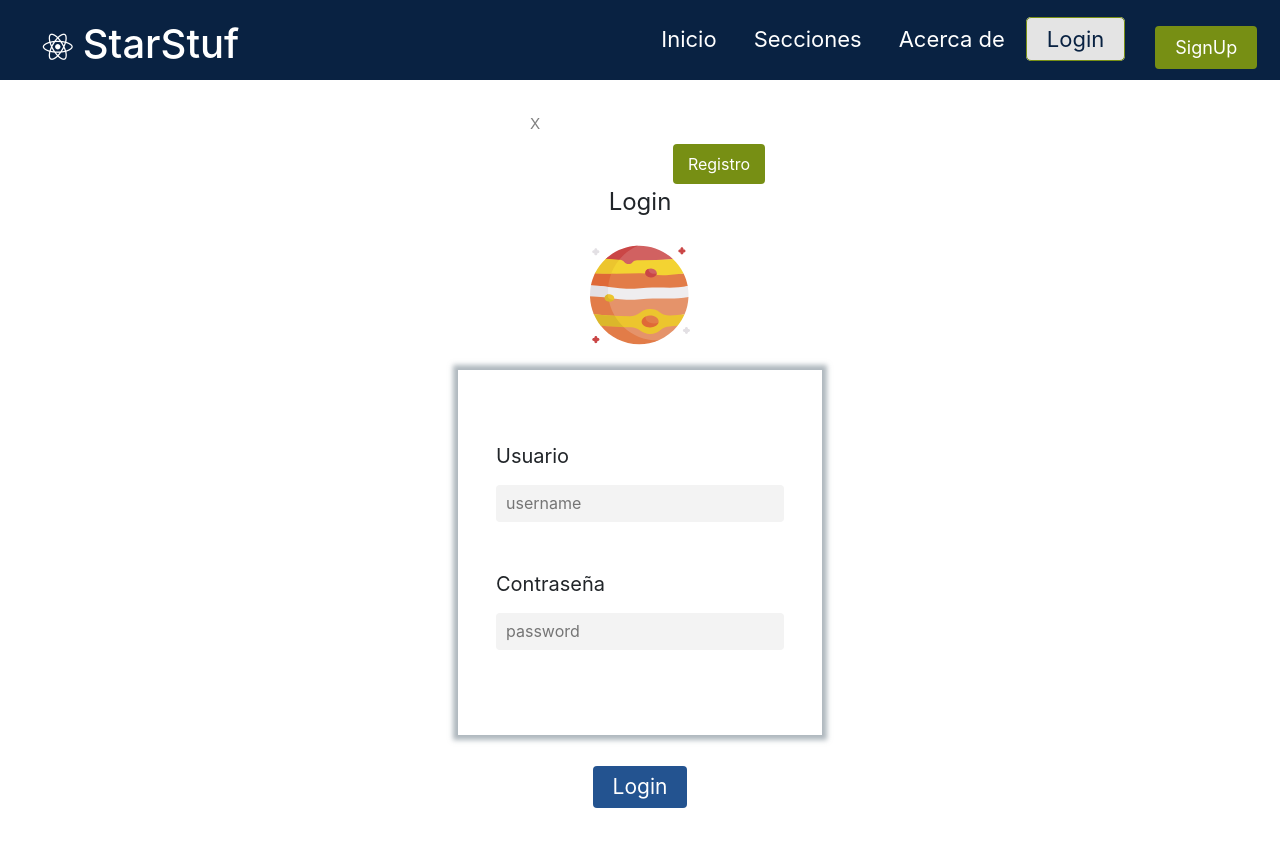
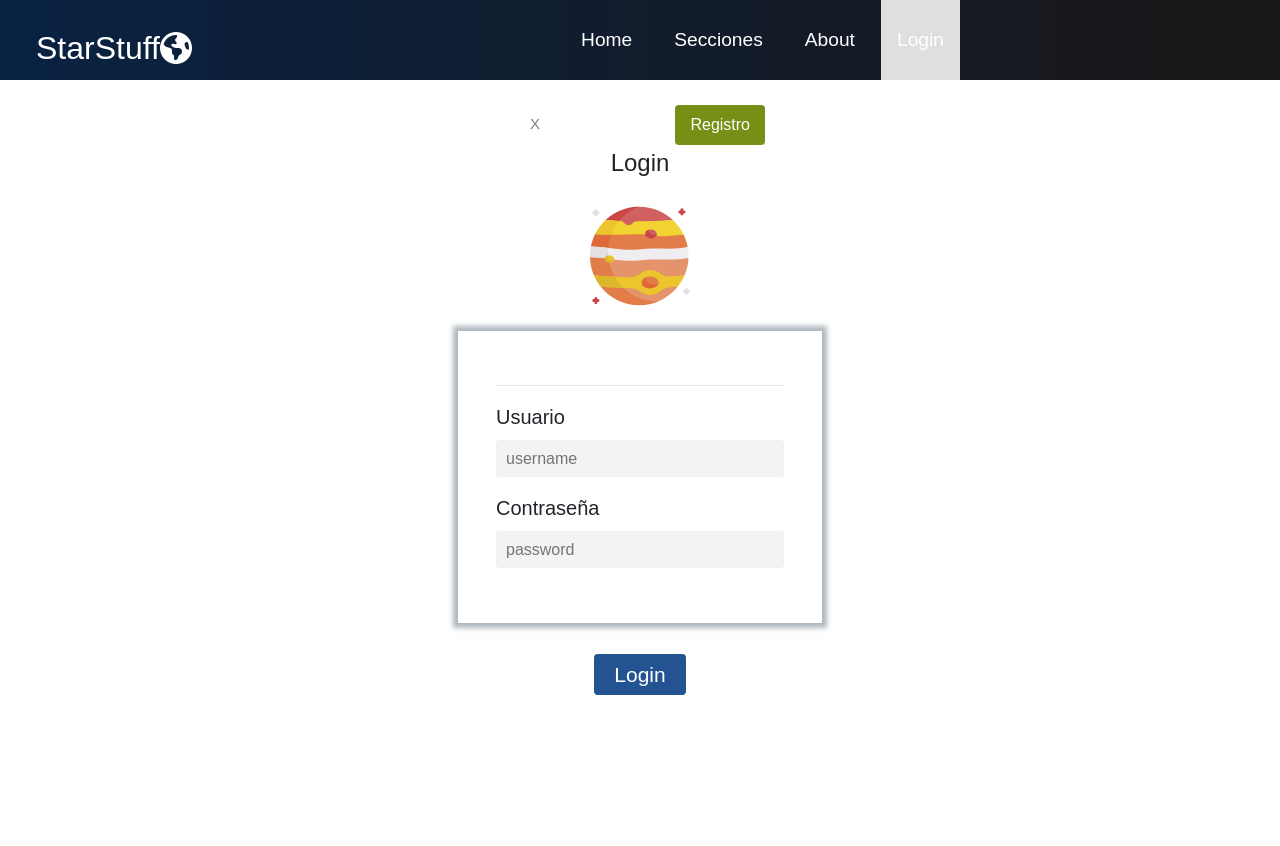
Before and after one commit to mandoni/StarStuff, a React (Create React App) app: page /login in a window 1280 px wide. After the commit the page ends 800 px from the top, so only its background shows below. Built offline with nearby package versions, Linux system fonts and the light colour scheme.

Commit message:
CSS nav-bar, login & register

```diff
--- a/package.json
+++ b/package.json
@@ -8,9 +8,10 @@
     "@testing-library/user-event": "^12.6.3",
     "bootstrap": "^4.6.0",
     "react": "^17.0.1",
+    "react-bootstrap": "^1.5.0",
     "react-dom": "^17.0.1",
     "react-router-dom": "^5.2.0",
-    "react-scripts": "4.0.2",
+    "react-scripts": "^2.0.5",
     "web-vitals": "^1.1.0"
   },
   "scripts": {
--- a/src/App.css
+++ b/src/App.css
@@ -1,6 +1,44 @@
-*{
-  box-sizing:  border-box;
-  margin: auto;
+* {
+  box-sizing: border-box;
+  margin: 0;
   padding: 0;
-  font-family: 'Balsamiq Sans', sans-serif;
+  font-family: 'PT Sans', sans-serif;
 }
+
+.home,
+.services,
+.products,
+.sign-up {
+  display: flex;
+  height: 90vh;
+  align-items: center;
+  justify-content: center;
+  font-size: 3rem;
+}
+
+.services {
+  background-image: url('/images/img-2.jpg');
+  background-position: center;
+  background-size: cover;
+  background-repeat: no-repeat;
+  color: #fff;
+  font-size: 100px;
+}
+
+.products {
+  background-image: url('/images/img-1.jpg');
+  background-position: center;
+  background-size: fill;
+  background-repeat: no-repeat;
+  color: #fff;
+  font-size: 100px;
+}
+
+.sign-up {
+  background-image: url('/images/img-8.jpg');
+  background-position: center;
+  background-size: cover;
+  background-repeat: no-repeat;
+  color: #fff;
+  font-size: 100px;
+}
--- a/src/App.js
+++ b/src/App.js
@@ -9,6 +9,8 @@ import Navbar from './Components/Navbar/Navbar';
 import Home from './Components/Home/Home';
 import Login from './Components/Login/Login';
 import Signup from './Components/Signup/Signup';
+
+import './App.css'
 
 function App() {
 
--- a/src/Components/Button.css
+++ b/src/Components/Button.css
@@ -20,6 +20,8 @@
 
 .btn--primary{
     background-color: var(--primary);
+    color: #242424;
+    border:  1px solid var(--primary);
 }
 
 .btn--outline{
@@ -33,14 +35,17 @@
 
 .btn--medium{
     padding: 8px 20px;
-    border-radius: 4px;
     font-size: 18px;
-    color: white;
 }
 
 .btn--large{
     padding: 12px 26px;
-    border-radius: 4px;
     font-size: 20px;
-    color: white;
 }
+
+.btn--medium:hover,
+.btn--large:hover{
+    background: white;
+    color: #242424;
+    transition: 250ms;
+}
--- a/src/Components/Button.js
+++ b/src/Components/Button.js
@@ -1,5 +1,6 @@
 import React from 'react'
 import './Button.css'
+import { Link } from "react-router-dom";
 
 const STYLES = [
     'btn--primary',
@@ -21,8 +22,11 @@ export const Button = ({
     const checkButtonStyle = STYLES.includes(buttonStyle) ? buttonStyle : STYLES[0]
     const checkButtonSize = SIZES.includes(buttonSize) ? buttonSize : SIZES[0]
     return(
-        <button className = {`btn ${checkButtonStyle} ${checkButtonSize}`} onClick = {onClick} type={type}>
-            {children}
-        </button>
+        <Link to="/singup" className="btn-mobile">
+            <button className = {`btn ${checkButtonStyle} ${checkButtonSize}`} onClick = {onClick} type={type}>
+                {children}
+            </button>
+        </Link>
+
     )
 }
--- a/src/Components/Login/Login.js
+++ b/src/Components/Login/Login.js
@@ -14,8 +14,6 @@ class Login extends React.Component {
                     <Link to="/home">
                         <button type="button" className="btn-close">X</button>
                     </Link>
-                </div>
-                <div className="routing-signup">
                     <Link to="/signup">
                         <button type="button" className="btn-routing">Registro</button>
                     </Link>
--- a/src/Components/Navbar/Navbar.css
+++ b/src/Components/Navbar/Navbar.css
@@ -1,56 +1,87 @@
-.NavbarItems {
-    background: #092242;
+
+/*092242*/
+.navbar {
+    background: linear-gradient(90deg, #092242 0%, rgb(26, 23, 23) 100%);
     height: 80px;
     display: flex;
     justify-content: center;
     align-items: center;
-    font-size: 22px;
-    color: #fff;
-    padding-top: 15px;
-    position: relative;
+    font-size: 1.2rem;
+    position: sticky;
+    top: 0;
+    z-index: 999;
   }
 
-.navbar-logo{
+  .navbar-container {
+    display: flex;
+    justify-content: center;
+    align-items: center;
+    height: 80px;
+    max-width: 1500px;
+  }
+
+  .navbar-logo {
     color: #fff;
     justify-self: start;
     margin-left: 20px;
     cursor: pointer;
-    position: relative;
+    text-decoration: none;
+    font-size: 2rem;
+    display: flex;
+    align-items: center;
   }
 
-.fa-react{
-    margin-right: 10px;
-    font-size: 30px;
+  .fa-typo3 {
+    margin-left: 0.5rem;
+    font-size: 1.8rem;
   }
 
   .nav-menu {
     display: grid;
-    grid-template-columns: repeat(6, auto);
-    grid-gap: 5px;
+    grid-template-columns: repeat(4, auto);
+    grid-gap: 10px;
     list-style: none;
     text-align: center;
-    width: 70vw;
+    width: 60vw;
     justify-content: end;
-    margin-right: 20px;
+    margin-right: 2rem;
   }
 
-.nav-links{
+  .nav-item {
+    height: 80px;
+  }
+
+  .nav-item-login {
+    color: black;
+    height: 80px;
+    display: flex;
+    align-items: center;
+    text-decoration: none;
+    background-color: rgb(223, 223, 223);
+  }
+
+  .nav-item-login:hover{
+    border-bottom: 8px solid;
+    background-color: #fff;
+    transition: 250ms;
+    transition: all 0.2s ease-out;
+  }
+
+  .nav-links {
     color: #fff;
+    display: flex;
+    align-items: center;
     text-decoration: none;
     padding: 0.5rem 1rem;
-    margin-top: 10px;
+    height: 100%;
   }
 
-.nav-links:hover{
-    background-color: #133b70;
-    color: white;
-    font-size: 5px-large;
-    border-radius: 10px;
-    transition: all 0.4s ease-out;
-    text-decoration: none;
+  .nav-links:hover {
+    border-bottom: 4px solid #fff;
+    transition: all 0.2s ease-out;
   }
 
-.fa-bars{
+  .fa-bars {
     color: #fff;
   }
 
@@ -58,87 +89,56 @@
     display: none;
   }
 
-.menu-icon{
+  .menu-icon {
     display: none;
   }
 
-.nav-links-login{
-    padding: 8px, 20px;
-    border-radius: 4px;
-    outline: none;
-    border: none;
-    cursor: pointer;
-    background-color: rgb(228, 228, 228);
-    color: #092242;
-    padding: 8px 20px;
-    border-radius: 4px;
-    border: 1px solid var(--primary);
-    transition: all 0.4s ease-out;
-    border-radius: 5px;
-    text-decoration: none;
-}
-
-.nav-links-login:hover{
-    text-decoration: none;
-    background-color: rgb(255, 255, 255);
-    color: #092242;
-}
-
-
-.menu-icon{
-    display: none;
-}
-
-@media screen and (max-width: 960px){
-    .boton{
-        display: none;
-    }
-
-    .NavbarItems{
+  @media screen and (max-width: 960px) {
+    .NavbarItems {
       position: relative;
     }
 
-    .nav-menu{
+    .nav-menu {
       display: flex;
       flex-direction: column;
       width: 100%;
-        height: 500px;
+      height: 90vh;
       position: absolute;
       top: 80px;
       left: -100%;
       opacity: 1;
-        transition: all 1s ease;
+      transition: all 0.5s ease;
     }
 
-    .nav-menu.active{
-        background-color: #0d315f;
+    .nav-menu.active {
+      background: #242222;
       left: 0;
       opacity: 1;
       transition: all 0.5s ease;
       z-index: 1;
-        color: white;
     }
 
-    .nav-links{
+    .nav-links {
       text-align: center;
       padding: 2rem;
       width: 100%;
       display: table;
     }
 
-    .nav-links:hover{
-        background-color: #173966;;
+    .nav-links:hover {
+      background-color: #fff;
+      color: #242424;
       border-radius: 0;
     }
 
-    .navbar-logo{
-        position: fixed;
+    .navbar-logo {
+      position: absolute;
       top: 0;
       left: 0;
       transform: translate(25%, 50%);
     }
 
-    .menu-icon{
+    .menu-icon {
       display: block;
       position: absolute;
       top: 0;
@@ -148,29 +148,29 @@
       cursor: pointer;
     }
 
-    .fa-timer{
-        color: white;
+    .fa-times {
+      color: #fff;
       font-size: 2rem;
     }
 
-    .nav-links-mobile{
+    .nav-links-mobile {
       display: block;
       text-align: center;
-        padding: 1.5rem;
-        margin: auto;
-        border-radius:  4px;
-        width: 88%;
-        background: #8daa17;
+      margin: 2rem auto;
+      border-radius: 4px;
+      width: 80%;
       text-decoration: none;
-        color: #092242;
       font-size: 1.5rem;
+      background-color: transparent;
+      color: #fff;
+      padding: 14px 20px;
+      border: 1px solid #fff;
+      transition: all 0.3s ease-out;
     }
 
-    .nav-links-mobile:hover{
-        background: #738b13;
-        color: #092242;
+    .nav-links-mobile:hover {
+      background: #8daa17;
+      color: white;
       transition: 250ms;
-        text-decoration: none;
     }
-
   }
--- a/src/Components/Navbar/Navbar.js
+++ b/src/Components/Navbar/Navbar.js
@@ -1,40 +1,67 @@
-import React, {Component} from 'react';
-import {MenuItems} from "./MenuItem"
-import 'bootstrap/dist/css/bootstrap.css';
+import React, {useState} from 'react';
+import { Link } from "react-router-dom";
+import { Button } from '../Button';
 import './Navbar.css'
-import {Button} from "../Button"
-import { Link } from "react-router-dom";
 
-class Navbar extends Component {
-    state= { clicked: false }
+function Navbar() {
+    const [click, setClick] = useState(false);
+    const [button, setButton] = useState(true);
+    const handleClick = () => setClick(!click);
+    const closeMobilMenu = () => setClick(false);
 
-    handleClick = () => {
-        this.setState({clicked: !this.state.clicked})
-    }
+    const showButton = () => {
+        if(window.innerWidth <= 960){
+            setButton(false)
+        }else{
+            setButton(true)
+        }
+    };
 
-    render(){
-        return(
-            <nav className = "NavbarItems">
-                <h1 className="navbar-logo"><i className = "fab fa-react"></i>StarStuf</h1>
-                <div className = "menu-icon" onClick={this.handleClick}>
-                    <i className = {this.state.clicked ? 'fas fa-times' : 'fas fa-bars'}></i>
+    window.addEventListener('resize', showButton);
+
+    return (
+        <>
+            <nav className="navbar">
+                <div className="navbar-container">
+                    <Link to="/" className="navbar-logo">
+                        StarStuff <i className="fas fa-globe-americas"></i>
+                    </Link>
+                    <div className="menu-icon" onClick={handleClick}>
+                        <i className={click ? 'fas fa-times' : 'fas fa-bars'}></i>
+                    </div>
+                    <ul className={click ? 'nav-menu active': 'nav-menu'}>
+                        <li className="nav-item">
+                            <Link to="/home" className="nav-links" onClick={closeMobilMenu}>
+                                Home
+                            </Link>
+                        </li>
+                        <li className="nav-item">
+                            <Link to="/home" className="nav-links" onClick={closeMobilMenu}>
+                                Secciones
+                            </Link>
+                        </li>
+                        <li className="nav-item">
+                            <Link to="/home" className="nav-links" onClick={closeMobilMenu}>
+                                About
+                            </Link>
+                        </li>
+                        <li className="nav-item-login">
+                            <Link to="/login" className="nav-links" onClick={closeMobilMenu}>
+                                Login
+                            </Link>
+                        </li>
+                    </ul>
                 </div>
-                <ul className={this.state.clicked ? 'nav-menu active' : 'nav-menu'}>
-                    {MenuItems.map((item, index) => {
-                        return(
-                        <li key={index}>
-                            <a className = {item.cName} href={item.url}>
-                                    {item.title}
-                            </a>
-                        </li>
-                        )
-                    })}
-
-                </ul>
-                <Link to="signup"><Button className="boton">SignUp</Button></Link>
             </nav>
-        )
-    }
+        </>
+    )
 }
 
+/*{button &&
+                        <Link to="/signup" onClick={closeMobilMenu}>
+                            <Button buttonStyle='btn--outline'>Sign Up</Button>
+                        </Link>
+                    }
+*/
+
 export default Navbar
--- a/src/Components/Signup/Signup.jsx
+++ b/src/Components/Signup/Signup.jsx
@@ -14,8 +14,6 @@ class Signup extends React.Component {
                     <Link to="/home">
                         <button type="button" className="btn-close">X</button>
                     </Link>
-                </div>
-                <div className="routing-signup">
                     <Link to="/login">
                         <button type="button" className="btn-routing">Login</button>
                     </Link>
```
Also changed, not shown: src/App.scss (added), src/Media/home.jpg (added), 1 other file (tests, documents, lock files or other folders). Lines whose indentation alone changed are shown as unchanged.
